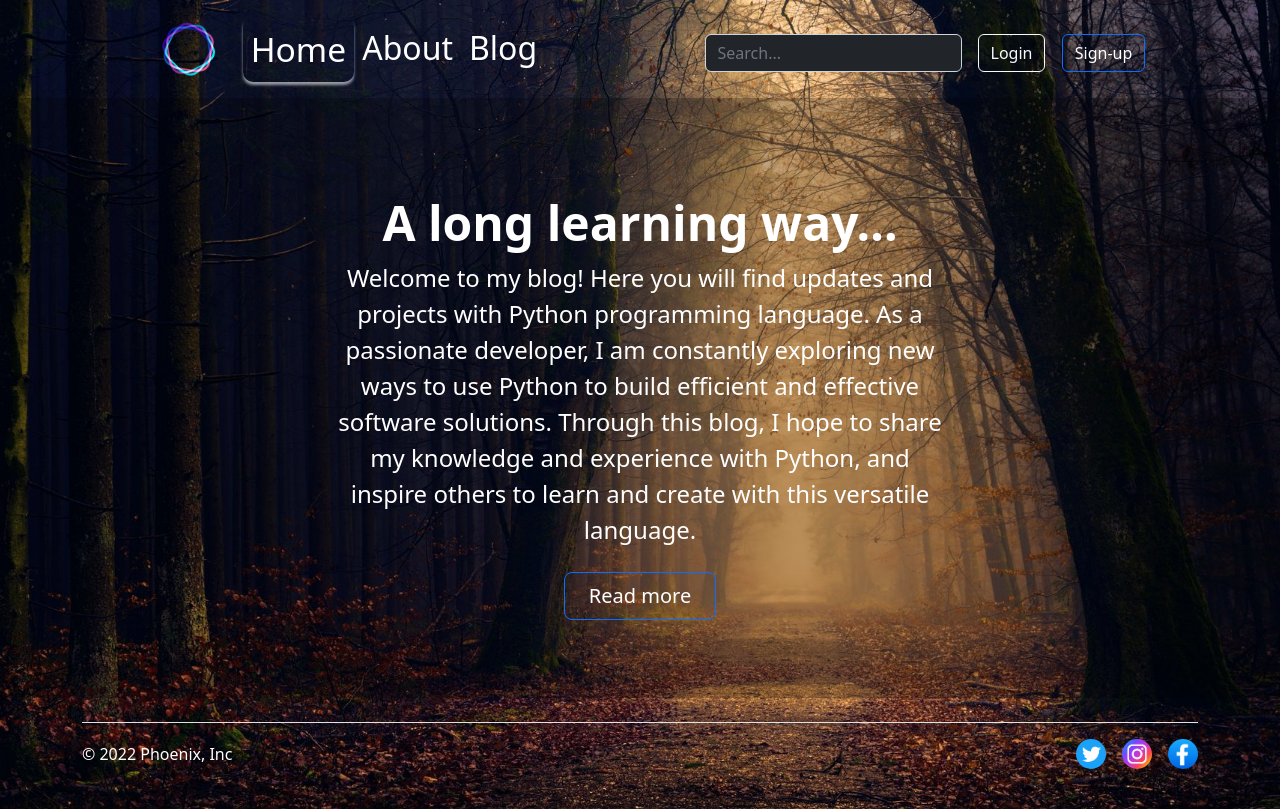
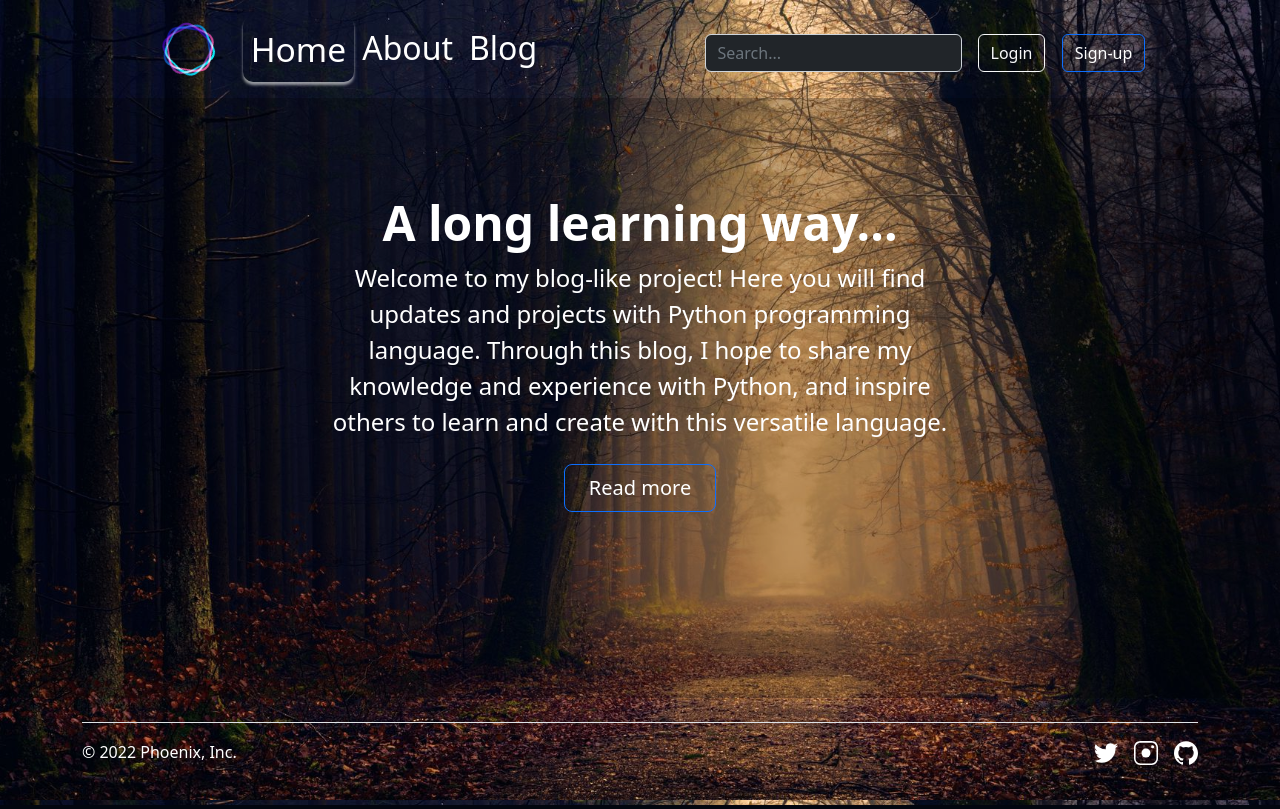
Before and after one commit to Phoenix-unic/my-blog, a Flask app: page / in a window 1280 px wide. Run offline with Flask 3, Linux system fonts and the light colour scheme.

Commit message:
second commit

```diff
--- a/static/css/style.css
+++ b/static/css/style.css
@@ -3,6 +3,7 @@
 body {
     background-image: url(/static/images/park1920x1080.jpg);
     background-size: cover;
+    background-attachment: fixed;
     background-position: center;
     background-repeat: no-repeat;
 }
--- a/templates/about.html
+++ b/templates/about.html
@@ -1,4 +1,4 @@
-{% extends 'base.html' %}
+{% extends 'layout.html' %}
 
 {% block title %}
 About
--- a/templates/base.html
+++ /dev/null
@@ -1,141 +0,0 @@
-<!DOCTYPE html>
-<html lang="en">
-  <head>
-    <meta charset="UTF-8" />
-    <meta http-equiv="X-UA-Compatible" content="IE=edge" />
-    <meta name="viewport" content="width=device-width, initial-scale=1.0" />
-    <title>{% block title %}{% endblock %}</title>
-    <link
-      href="https://cdn.jsdelivr.net/npm/bootstrap@5.2.3/dist/css/bootstrap.min.css"
-      rel="stylesheet"
-      integrity="sha384-rbsA2VBKQhggwzxH7pPCaAqO46MgnOM80zW1RWuH61DGLwZJEdK2Kadq2F9CUG65"
-      crossorigin="anonymous"
-    />
-    <link
-      rel="stylesheet"
-      href="{{url_for('static', filename='css/style.css')}}"
-    />
-  </head>
-
-  <body>
-    <header class="col-lg-10 mx-auto p-3">
-      <div class="container">
-        <div
-          class="d-flex flex-wrap align-items-center justify-content-center justify-content-lg-start"
-        >
-          <a
-            href="/"
-            class="d-flex align-items-center mb-2 mb-lg-0 text-white text-decoration-none"
-          >
-            <img
-              src="/static/images/logo10-removebg-preview.png"
-              class="logo mx-4"
-              width="60"
-              height="60"
-              aria-label="Logo"
-            />
-          </a>
-
-          <ul
-            class="nav col-12 col-lg-auto me-lg-auto mb-2 justify-content-center mb-md-0"
-          >
-            <li>
-              <a
-                href="/"
-                class="nav-link px-2 text-white {% block active_cover %}{% endblock %}"
-                >Home</a
-              >
-            </li>
-            <li>
-              <a
-                href="/about"
-                class="nav-link px-2 text-white {% block active_about %}{% endblock %}"
-                >About</a
-              >
-            </li>
-            <li>
-              <a
-                href="/blog"
-                class="nav-link px-2 text-white {% block active_blog %}{% endblock %}"
-                >Blog</a
-              >
-            </li>
-          </ul>
-
-          <form
-            class="col-12 col-lg-auto mb-3 mb-lg-0 me-lg-3 mt-2"
-            role="search"
-          >
-            <input
-              type="search"
-              class="form-control form-control-dark text-bg-dark"
-              placeholder="Search..."
-              aria-label="Search"
-            />
-          </form>
-
-          <div class="text-end">
-            <a href="/login">
-              <button type="button" class="btn btn-outline-light me-2">
-                Login
-              </button>
-            </a>
-            <a href="/sign-up">
-              <button type="button" class="btn btn-outline-primary text-white">
-                Sign-up
-              </button>
-            </a>
-          </div>
-        </div>
-      </div>
-    </header>
-    <main class="bg-black bg-opacity-25">{% block main %}{% endblock %}</main>
-    <div class="container">
-      <footer
-        class="d-flex flex-wrap justify-content-between align-items-center py-3 my-4 border-top"
-      >
-        <div class="col-md-4 d-flex align-items-center">
-          <span class="mb-3 mb-md-0 text-white">© 2022 Phoenix, Inc</span>
-        </div>
-
-        <ul class="nav col-md-4 justify-content-end list-unstyled d-flex">
-          <li class="ms-3">
-            <a class="text-muted" href="https://twitter.com/"
-              ><img
-                src="/static/images/twitter-logo.jpg"
-                class="bi rounded-circle"
-                width="30"
-                height="30"
-              />
-            </a>
-          </li>
-          <li class="ms-3">
-            <a class="text-muted" href="https://www.instagram.com/"
-              ><img
-                src="/static/images/instagram-logo.jpg"
-                class="bi rounded-circle"
-                width="30"
-                height="30"
-              />
-            </a>
-          </li>
-          <li class="ms-3">
-            <a class="text-muted" href="https://www.facebook.com/"
-              ><img
-                src="/static/images/fb-logo.jpg"
-                class="bi rounded-circle"
-                width="30"
-                height="30"
-              />
-            </a>
-          </li>
-        </ul>
-      </footer>
-    </div>
-    <script
-      src="https://cdn.jsdelivr.net/npm/bootstrap@5.2.3/dist/js/bootstrap.bundle.min.js"
-      integrity="sha384-kenU1KFdBIe4zVF0s0G1M5b4hcpxyD9F7jL+jjXkk+Q2h455rYXK/7HAuoJl+0I4"
-      crossorigin="anonymous"
-    ></script>
-  </body>
-</html>
--- a/templates/blog.html
+++ b/templates/blog.html
@@ -1,4 +1,4 @@
-{% extends 'base.html' %}
+{% extends 'layout.html' %}
 
 
 {% block title %}
--- a/templates/cover.html
+++ b/templates/cover.html
@@ -1,4 +1,4 @@
-{% extends 'base.html' %}
+{% extends 'layout.html' %}
 
 
 {% block title %}
@@ -13,9 +13,8 @@ Home
   <h1 class="display-5 mt-5 fw-bold text-center">A long learning way...</h1>
   <div class="col-lg-6 mx-auto">
     <p class="mb-4 text-center">
-      Welcome to my blog! Here you will find updates and projects with Python programming language.
-      As a passionate developer, I am constantly exploring new ways to use Python to build efficient and effective
-      software solutions. Through this blog, I hope to share my knowledge and experience with Python, and inspire others
+      Welcome to my blog-like project! Here you will find updates and projects with Python programming language.
+      Through this blog, I hope to share my knowledge and experience with Python, and inspire others
       to learn and create with this versatile language. </p>
     <div class="d-grid gap-2 d-sm-flex justify-content-sm-center">
       <a href="/about" class="btn btn-outline-primary text-white btn-lg px-4 gap-3">
--- /dev/null
+++ b/templates/layout.html
@@ -0,0 +1,103 @@
+<!DOCTYPE html>
+<html lang="en">
+
+<head>
+  <meta charset="UTF-8" />
+  <meta http-equiv="X-UA-Compatible" content="IE=edge" />
+  <meta name="viewport" content="width=device-width, initial-scale=1.0" />
+  <title>{% block title %}{% endblock %}</title>
+  <link href="https://cdn.jsdelivr.net/npm/bootstrap@5.2.3/dist/css/bootstrap.min.css" rel="stylesheet"
+    integrity="sha384-rbsA2VBKQhggwzxH7pPCaAqO46MgnOM80zW1RWuH61DGLwZJEdK2Kadq2F9CUG65" crossorigin="anonymous" />
+  <link rel="stylesheet" href="{{url_for('static', filename='css/style.css')}}" />
+</head>
+
+<body>
+  <header class="col-lg-10 mx-auto p-3">
+    <div class="container">
+      <div class="d-flex flex-wrap align-items-center justify-content-center justify-content-lg-start">
+        <a href="/" class="d-flex align-items-center mb-2 mb-lg-0 text-white text-decoration-none">
+          <img src="/static/images/logo10-removebg-preview.png" class="logo mx-4" width="60" height="60"
+            aria-label="Logo" />
+        </a>
+        <ul class="nav col-12 col-lg-auto me-lg-auto mb-2 justify-content-center mb-md-0">
+          <li>
+            <a href="/" class="nav-link px-2 text-white {% block active_cover %}{% endblock %}">Home</a>
+          </li>
+          <li>
+            <a href="/about" class="nav-link px-2 text-white {% block active_about %}{% endblock %}">About</a>
+          </li>
+          <li>
+            <a href="/blog" class="nav-link px-2 text-white {% block active_blog %}{% endblock %}">Blog</a>
+          </li>
+        </ul>
+
+        <form class="col-12 col-lg-auto mb-3 mb-lg-0 me-lg-3 mt-2" role="search">
+          <input type="search" class="form-control form-control-dark text-bg-dark" placeholder="Search..."
+            aria-label="Search" />
+        </form>
+
+        <div class="text-end">
+          <a href="/login">
+            <button type="button" class="btn btn-outline-light me-2">
+              Login
+            </button>
+          </a>
+          <a href="/sign-up">
+            <button type="button" class="btn btn-outline-primary text-white">
+              Sign-up
+            </button>
+          </a>
+        </div>
+      </div>
+    </div>
+  </header>
+  <main class="bg-black bg-opacity-25">{% block main %}{% endblock %}</main>
+  <div class="container">
+    <footer class="d-flex flex-wrap justify-content-between align-items-center py-3 my-4 border-top">
+      <div class="col-md-4 d-flex align-items-center">
+        <span class="mb-3 mb-md-0 text-white">© 2022 Phoenix, Inc.</span>
+      </div>
+
+      <ul class="nav col-md-4 justify-content-end list-unstyled d-flex">
+        <li class="ms-3">
+          <a class="text-muted" href="https://twitter.com/">
+            <svg xmlns="http://www.w3.org/2000/svg" width="24" height="24" class="navbar-nav-svg"
+              viewBox="0 0 512 416.32" role="img">
+              <title>Twitter</title>
+              <path fill="white"
+                d="M160.83 416.32c193.2 0 298.92-160.22 298.92-298.92 0-4.51 0-9-.2-13.52A214 214 0 0 0 512 49.38a212.93 212.93 0 0 1-60.44 16.6 105.7 105.7 0 0 0 46.3-58.19 209 209 0 0 1-66.79 25.37 105.09 105.09 0 0 0-181.73 71.91 116.12 116.12 0 0 0 2.66 24c-87.28-4.3-164.73-46.3-216.56-109.82A105.48 105.48 0 0 0 68 159.6a106.27 106.27 0 0 1-47.53-13.11v1.43a105.28 105.28 0 0 0 84.21 103.06 105.67 105.67 0 0 1-47.33 1.84 105.06 105.06 0 0 0 98.14 72.94A210.72 210.72 0 0 1 25 370.84a202.17 202.17 0 0 1-25-1.43 298.85 298.85 0 0 0 160.83 46.92" />
+            </svg>
+
+          </a>
+        </li>
+        <li class="ms-3">
+          <a class="text-muted" href="https://www.instagram.com/"><svg xmlns="http://www.w3.org/2000/svg"
+              viewBox="0 0 24 24" width="24" height="24">
+              <path fill="white"
+                d="M17.62 0H6.38C2.858 0 0 2.858 0 6.38v11.24C0 21.142 2.858 24 6.38 24h11.24c3.523 0 6.38-2.858 6.38-6.38V6.38C24 2.858 21.143 0 17.62 0zm4.808 17.62c0 2.66-2.17 4.828-4.828 4.828H6.38c-2.66 0-4.827-2.168-4.827-4.828V6.38C1.553 3.961 3.72 1.793 6.38 1.793H17.62c2.658 0 4.828 2.168 4.828 4.828v11.24z" />
+              <circle cx="11.994" cy="11.994" r="4.5" fill="white" />
+              <circle cx="18.645" cy="5.645" r="1.5" fill="white" />
+            </svg>
+
+          </a>
+        </li>
+        <li class="ms-3">
+          <a class="text-muted" href="https://github.com/Phoenix-unic">
+            <svg xmlns="http://www.w3.org/2000/svg" width="24" height="24" class="navbar-nav-svg"
+              viewBox="0 0 512 499.36" role="img">
+              <title>GitHub</title>
+              <path fill="white" fill-rule="evenodd"
+                d="M256 0C114.64 0 0 114.61 0 256c0 113.09 73.34 209 175.08 242.9 12.8 2.35 17.47-5.56 17.47-12.34 0-6.08-.22-22.18-.35-43.54-71.2 15.49-86.2-34.34-86.2-34.34-11.64-29.57-28.42-37.45-28.42-37.45-23.27-15.84 1.73-15.55 1.73-15.55 25.69 1.81 39.21 26.38 39.21 26.38 22.84 39.12 59.92 27.82 74.5 21.27 2.33-16.54 8.94-27.82 16.25-34.22-56.84-6.43-116.6-28.43-116.6-126.49 0-27.95 10-50.8 26.35-68.69-2.63-6.48-11.42-32.5 2.51-67.75 0 0 21.49-6.88 70.4 26.24a242.65 242.65 0 0 1 128.18 0c48.87-33.13 70.33-26.24 70.33-26.24 14 35.25 5.18 61.27 2.55 67.75 16.41 17.9 26.31 40.75 26.31 68.69 0 98.35-59.85 120-116.88 126.32 9.19 7.9 17.38 23.53 17.38 47.41 0 34.22-.31 61.83-.31 70.23 0 6.85 4.61 14.81 17.6 12.31C438.72 464.97 512 369.08 512 256.02 512 114.62 397.37 0 256 0z" />
+            </svg>
+
+          </a>
+        </li>
+      </ul>
+    </footer>
+  </div>
+  <script src="https://cdn.jsdelivr.net/npm/bootstrap@5.2.3/dist/js/bootstrap.bundle.min.js"
+    integrity="sha384-kenU1KFdBIe4zVF0s0G1M5b4hcpxyD9F7jL+jjXkk+Q2h455rYXK/7HAuoJl+0I4"
+    crossorigin="anonymous"></script>
+</body>
+
+</html>
--- a/templates/login.html
+++ b/templates/login.html
@@ -1,4 +1,4 @@
-{% extends 'base.html' %}
+{% extends 'layout.html' %}
 
 
 {% block title %}
--- a/templates/sign_up.html
+++ b/templates/sign_up.html
@@ -1,4 +1,4 @@
-{% extends 'base.html' %}
+{% extends 'layout.html' %}
 
 
 {% block title %}
```
Also changed, not shown: static/images/default-avatar.png (added), static/images/doroga1920x1080.jpg (deleted), static/images/fb-logo.jpg (deleted), static/images/forest_background_1920x1080.jpg (deleted), static/images/instagram-logo.jpg (deleted), static/images/twitter-logo.jpg (deleted).
